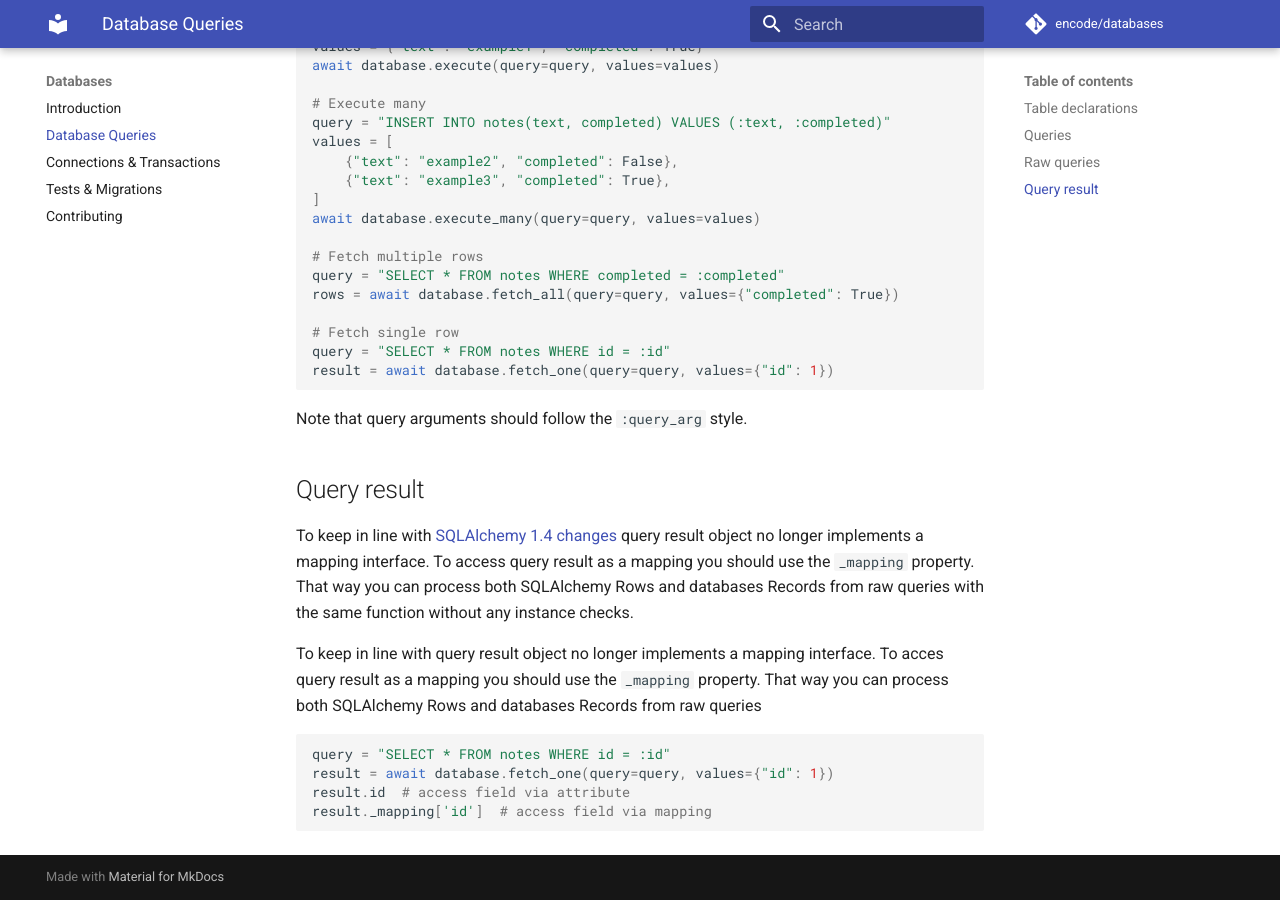
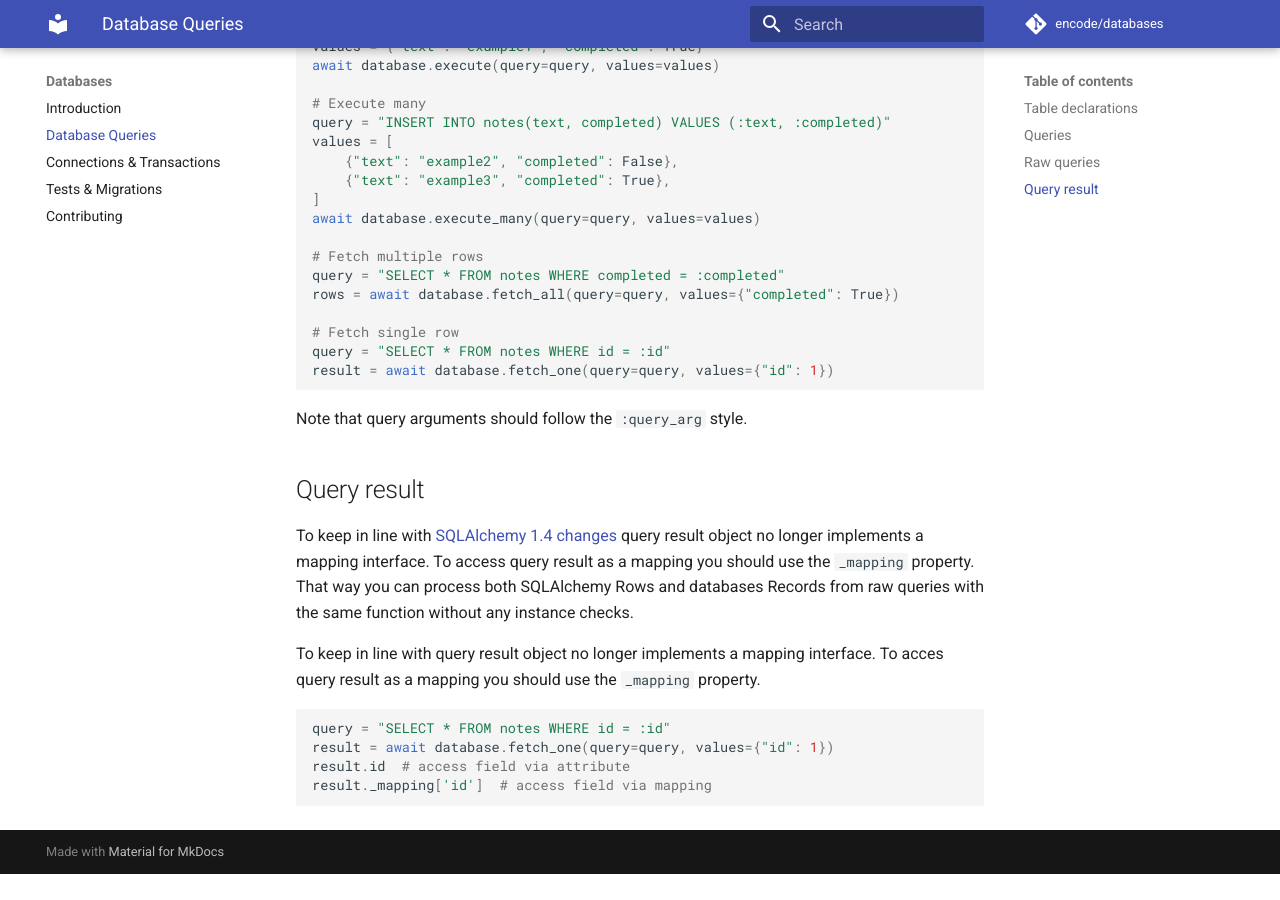
Before and after one commit to DESTHUbb/ASYNC-DATABASE-PY, an MkDocs documentation site: the page built from docs/database_queries.md, in a window 1280 px wide and 900 px high, scrolled down 1857 px. Built offline with MkDocs 1.6.1 and Material for MkDocs 9.7.7, drawn with Linux system fonts in a browser that asks for light colours; comment, search, counter and statistics services are not loaded; after the commit the page ends 2731 px from its top, so only the background shows below that.

Commit message:
Update database_queries.md

```diff
--- a/docs/database_queries.md
+++ b/docs/database_queries.md
@@ -121,7 +121,6 @@ with the same function without any instance checks.
 To keep in line with
 query result object no longer implements a mapping interface.
 To acces query result as a mapping you should use the `_mapping` property.
-That way you can process both SQLAlchemy Rows and databases Records from raw queries
 
 
 
```
